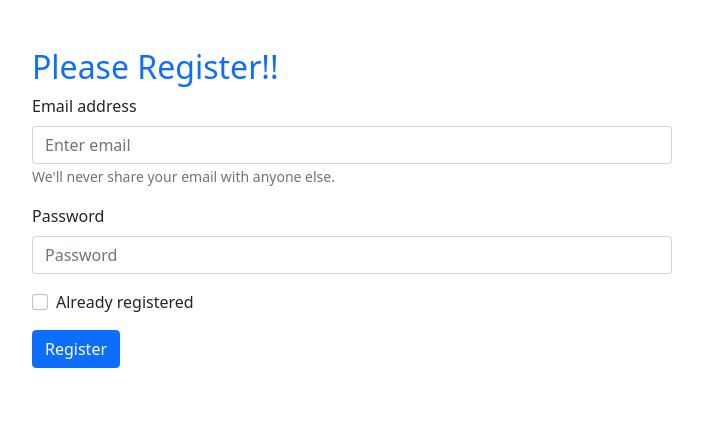
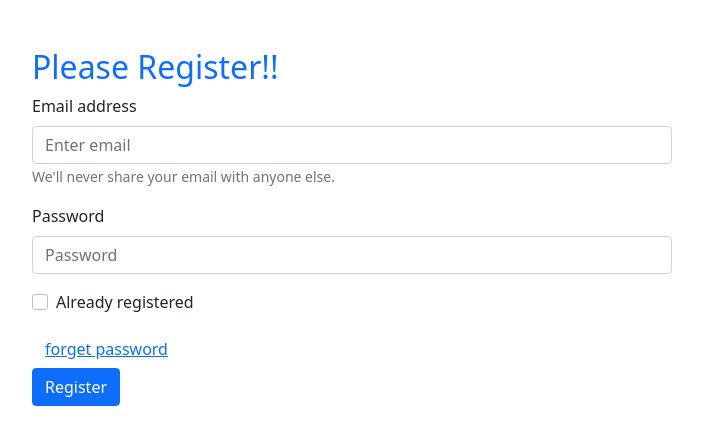
Before and after one commit to capmahin/email-password-auth, a React (Create React App) app: page / in a window 1280 px wide. Shown: the top 444 px of the page, without its empty margins (288-991 px from the left). Built offline with nearby package versions, Linux system fonts and the light colour scheme.

Commit message:
add a forget Password

```diff
--- a/src/App.js
+++ b/src/App.js
@@ -1,6 +1,8 @@
 import {
   createUserWithEmailAndPassword,
   getAuth,
+  sendEmailVerification,
+  sendPasswordResetEmail,
   signInWithEmailAndPassword,
 } from "firebase/auth";
 import "bootstrap/dist/css/bootstrap.min.css";
@@ -63,6 +65,7 @@ function App() {
           console.log(user);
           setEmail("");
           setPassword("");
+          verifyEmail();
         })
         .catch((error) => {
           console.error(error);
@@ -71,6 +74,20 @@ function App() {
     }
 
     event.preventDefault();
+  };
+
+  const handlePasswordReset = () => {
+    sendPasswordResetEmail(auth, email).then(() => {
+      console.log("email send");
+    });
+  };
+
+  const verifyEmail = () => {
+    sendEmailVerification(auth.currentUser)
+      .then(() => {
+        console.log("email verification send");
+      })
+      .catch();
   };
   return (
     <div>
@@ -115,7 +132,10 @@ function App() {
             />
           </Form.Group>
           <p className="text-danger">{error}</p>
-
+          <Button onClick={handlePasswordReset} variant="link">
+            forget password
+          </Button>
+          <br />
           <Button variant="primary" type="submit">
             {registered ? "login" : "Register"}
           </Button>
```
